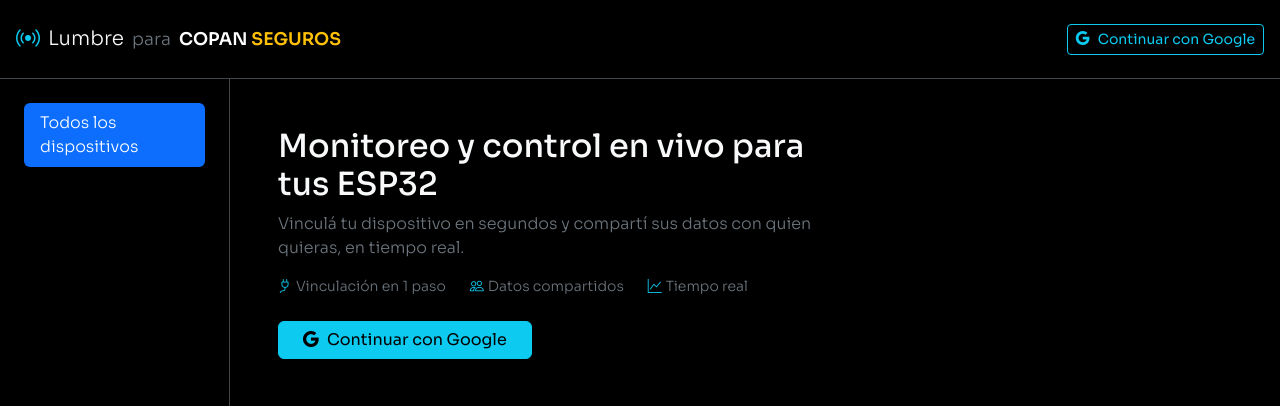
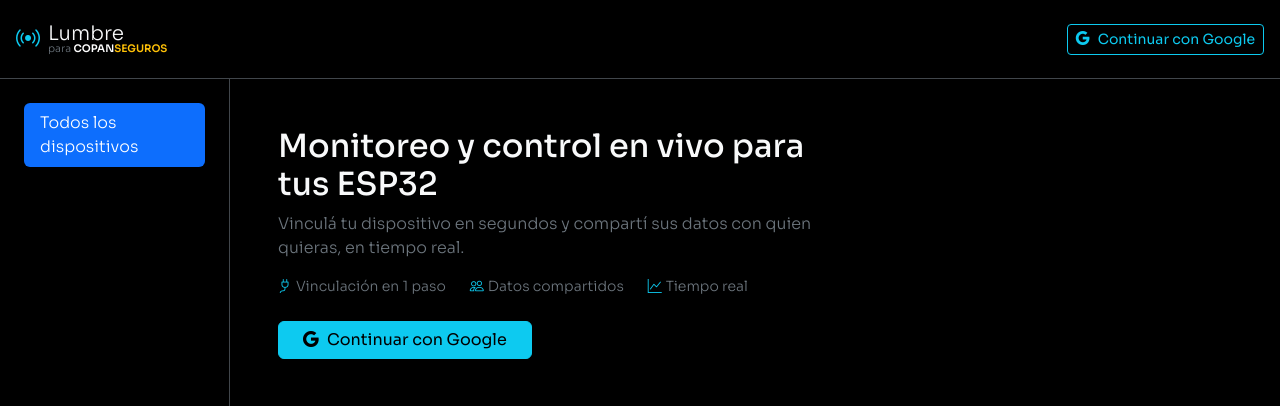
Before and after one commit to delpianocp/esp32-tester, a Django app: page / in a window 1280 px wide. Shown: the top 406 px of the page. Run offline with Django 5.2, Linux system fonts and the light colour scheme; data that the repository does not hold is empty.

Commit message:
fix templates base

```diff
--- a/templates/base.html
+++ b/templates/base.html
@@ -15,18 +15,20 @@
         <button class="btn btn-sm d-lg-none text-light" type="button" data-bs-toggle="offcanvas" data-bs-target="#sidebarMobile">
             <i class="bi bi-list fs-4"></i>
         </button>
-        <a class="navbar-brand d-flex align-items-center gap-2 mb-0 fs-5" href="{% url 'devices:list' %}">
+        <a class="navbar-brand d-flex align-items-center gap-2 mb-0" href="{% url 'devices:list' %}">
             <i class="bi bi-broadcast text-info fs-4"></i>
-            <span class="text-light">Lumbre</span>
-            <span class="text-secondary fw-light small">para</span>
-            <span class="fw-bold small">
-                <span class="text-white">COPAN</span><span class="text-warning ms-1">SEGUROS</span>
+            <span class="d-flex flex-column lh-1">
+                <span class="text-light fs-5">Lumbre</span>
+                <span style="font-size: .65rem;">
+                    <span class="text-secondary fw-light">para</span>
+                    <span class="fw-bold text-white">COPAN</span><span class="fw-bold text-warning">SEGUROS</span>
+                </span>
             </span>
         </a>
     </div>
     <div class="d-flex align-items-center gap-3">
         {% if user.is_authenticated %}
-            <span class="text-light text-truncate small" style="max-width: 140px;">{{ user.get_full_name|default:user.username }}</span>
+            <span class="text-light text-truncate small" style="max-width: 100px;">{{ user.get_full_name|default:user.username }}</span>
             <form action="{% url 'logout' %}" method="post" class="d-inline">
                 {% csrf_token %}
                 <button type="submit" class="btn btn-sm btn-outline-info">Salir</button>
```
